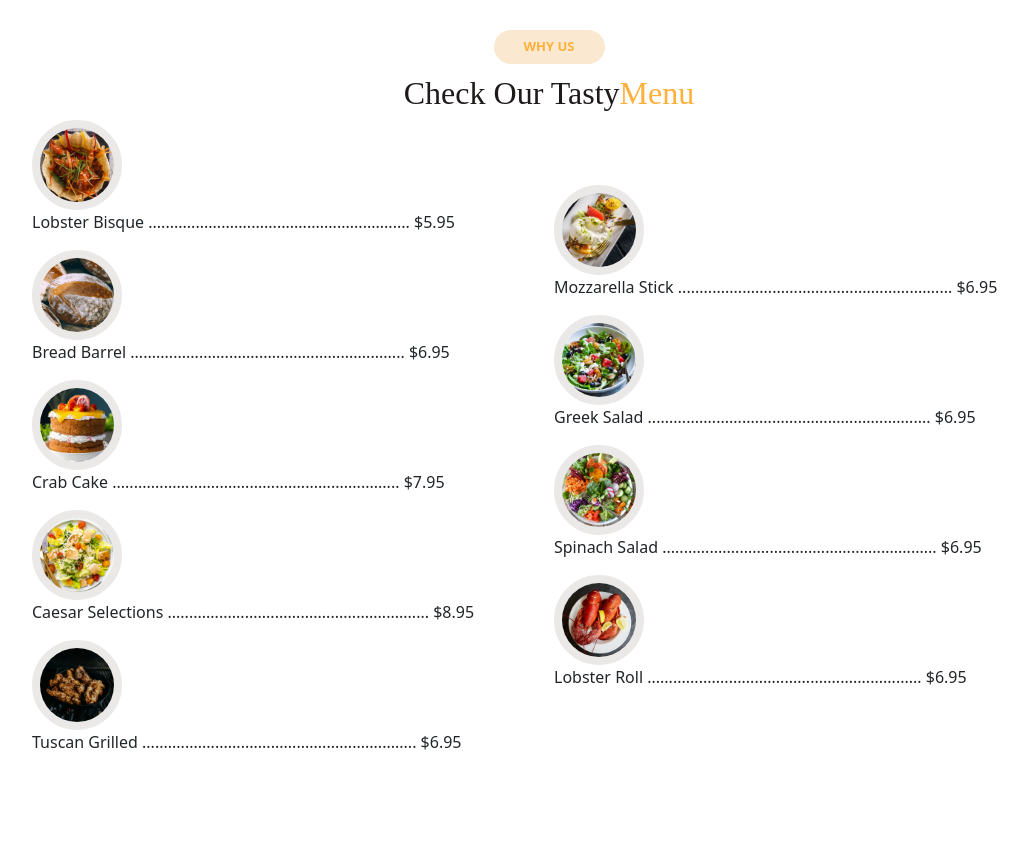
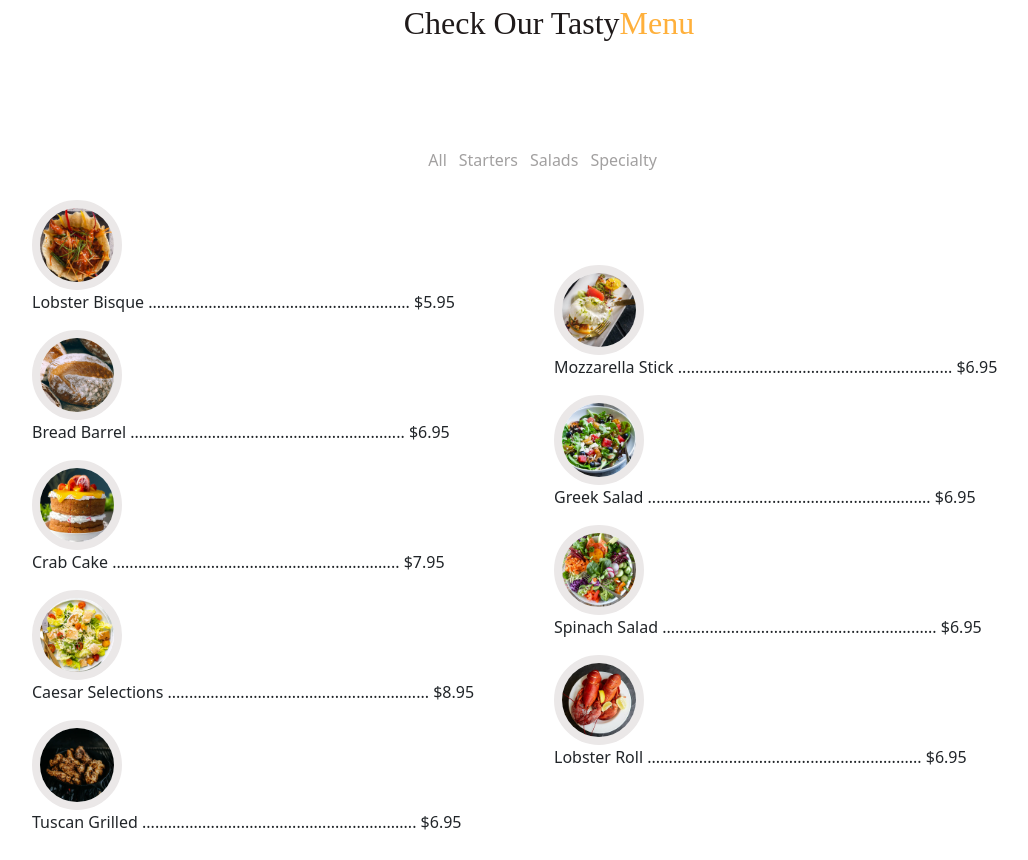
Before and after one commit to meriemjabrane1-etu-cyber/meriem_jabrane_Final_Project_HTML_CSS, a website: page index.html in a window 1280 px wide. Shown: the part 1920-2780 px from the top of the page, without its empty margins (91-1119 px from the left). Drawn offline with nearby package versions, Linux system fonts and the light colour scheme.

Commit message:
add_menu

```diff
--- a/index.html
+++ b/index.html
@@ -197,57 +197,71 @@
             <h2>Check Our Tasty<span class="yellow">Menu</span></h2>
         </div>
 
+        <div class="link">
+            <a href="">All</a>
+            <a href="">Starters</a>
+            <a href="">Salads</a>
+            <a href="">Specialty</a>
+        </div>
         <!-- les plate -->
         <div id="link_menu" class="detai_menu">
+
 
             <div class="sect1">
                 <div class="ser">
                     <div>
-                    <img src="./public/images/Delicious/images/menu/lobster-roll.jpg" alt=""></div>
+                        <img src="./public/images/Delicious/images/menu/lobster-roll.jpg" alt="">
+                    </div>
                     <div>
                         <p>
-                        Lobster Bisque   .............................................................    <span>$5.95</span>
+                            Lobster Bisque .............................................................
+                            <span>$5.95</span>
                         </p>
                     </div>
 
                 </div>
-            <div>
+                <div class="ser">
                     <div>
                         <img src="./public/images/Delicious/images/menu/bread-barrel.jpg" alt="">
                     </div>
                     <div>
                         <p>
-                        Bread Barrel    ................................................................     <span>$6.95</span>
+                            Bread Barrel ................................................................
+                            <span>$6.95</span>
                         </p>
                     </div>
                 </div>
-            <div>
+
+                <div class="ser">
                     <div>
                         <img src="./public/images/Delicious/images/menu/cake.jpg" alt="">
                     </div>
                     <div>
                         <p>
-                        Crab Cake    ...................................................................     <span>$7.95</span>
+                            Crab Cake ...................................................................
+                            <span>$7.95</span>
                         </p>
                     </div>
                 </div>
-            <div>
+                <div class="ser">
                     <div>
                         <img src="./public/images/Delicious/images/menu/caesar.jpg" alt="">
                     </div>
                     <div>
                         <p>
-                        Caesar Selections    .............................................................    <span>$8.95</span>
+                            Caesar Selections .............................................................
+                            <span>$8.95</span>
                         </p>
                     </div>
                 </div>
-            <div>
+                <div class="ser">
                     <div>
                         <img src="./public/images/Delicious/images/menu/tuscan-grilled.jpg" alt="">
                     </div>
                     <div>
                         <p>
-                        Tuscan Grilled     ................................................................     <span>$6.95</span>
+                            Tuscan Grilled ................................................................
+                            <span>$6.95</span>
                         </p>
                     </div>
                 </div>
@@ -259,7 +273,8 @@
                     </div>
                     <div>
                         <p>
-                        Mozzarella Stick     ................................................................     <span>$6.95</span>
+                            Mozzarella Stick ................................................................
+                            <span>$6.95</span>
                         </p>
                     </div>
                 </div>
@@ -269,7 +284,8 @@
                     </div>
                     <div>
                         <p>
-                        Greek Salad     ..................................................................    <span>$6.95</span>
+                            Greek Salad ..................................................................
+                            <span>$6.95</span>
                         </p>
                     </div>
                 </div>
@@ -279,7 +295,8 @@
                     </div>
                     <div>
                         <p>
-                        Spinach Salad      ................................................................    <span>$6.95</span>
+                            Spinach Salad ................................................................
+                            <span>$6.95</span>
                         </p>
                     </div>
                 </div>
@@ -289,7 +306,8 @@
                     </div>
                     <div>
                         <p>
-                        Lobster Roll      ................................................................    <span>$6.95</span>
+                            Lobster Roll ................................................................
+                            <span>$6.95</span>
 
                         </p>
                     </div>
--- a/src/sass/modules/main/_menu.scss
+++ b/src/sass/modules/main/_menu.scss
@@ -5,7 +5,8 @@
      .sor {
         @include myDisplay(flex, center, center, none, 10px);
         flex-direction: column;
-        padding-top: 70px;
+        // padding-top: 70px;
+        height: 20vh;
         // border-radius: 10px;
 
         a {
@@ -19,6 +20,8 @@
             cursor: default;
         }
 
+
+
         h2 {
 
             font-weight: 400;
@@ -31,6 +34,20 @@
             }
         }
     }
+        .link{
+            display: flex;
+            align-items: center;
+            justify-content: center;
+            gap: 12px;
+            height: 10vh;
+            width: 99vw;
+
+        }
+        .link a{
+            text-decoration: none;
+            color: rgb(162, 160, 160)
+        }
+
     .detai_menu{
         @include myDisplay(flex, row, center, center, 10px);
         // height: 40vh;
@@ -43,9 +60,14 @@
         .sect1{
             width: 40%;
         }
+        .sect1, .ser{
+            display: flex;
+            flex-direction: column;
+        }
         .sect2{
 
             width: 40%;
         }
+
     }
 }
```
Also changed, not shown: public/css/app.css, 1 other file. Lines whose indentation alone changed are shown as unchanged.
